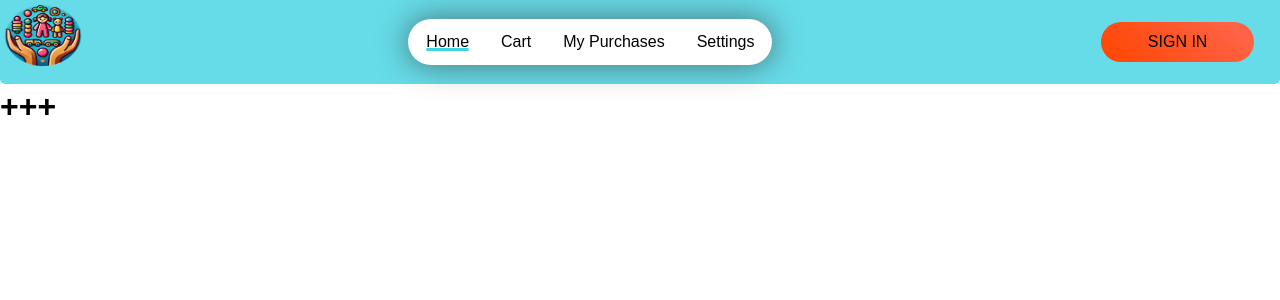
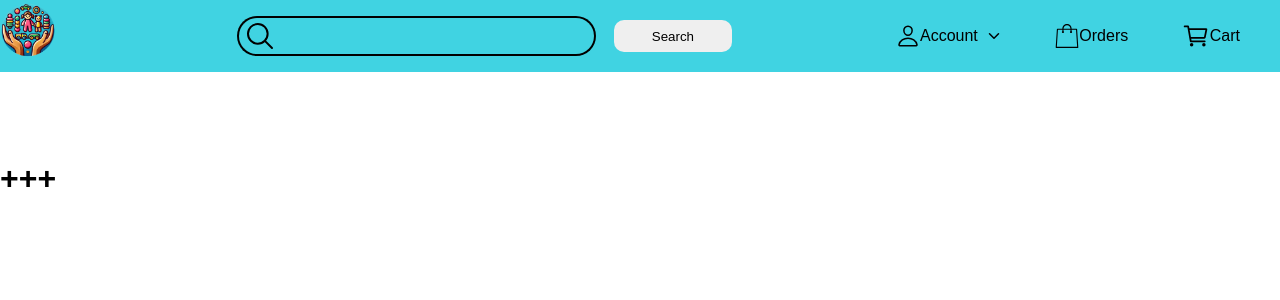
Before and after one commit to Gregory-Kimaru-K/ToyZum, a React (Vite) app in the folder frontend/: page /home in a window 1280 px wide. Shown: the top 300 px of the page. Built offline with nearby package versions, Linux system fonts and the light colour scheme; no server answers.

Commit message:
Navbar part1 done

```diff
--- a/frontend/index.html
+++ b/frontend/index.html
@@ -9,5 +9,7 @@
   <body class="">
     <div id="root"></div>
     <script type="module" src="/src/main.jsx"></script>
+    <script type="module" src="https://unpkg.com/ionicons@7.1.0/dist/ionicons/ionicons.esm.js"></script>
+<script nomodule src="https://unpkg.com/ionicons@7.1.0/dist/ionicons/ionicons.js"></script>
   </body>
 </html>
--- a/frontend/src/components/navbar/Navbar.jsx
+++ b/frontend/src/components/navbar/Navbar.jsx
@@ -1,7 +1,8 @@
 import React, { useEffect, useState } from 'react';
 import Logo from '../../assets/toy7_edit2.png';
 import '../../styles/navbar.css';
-import PersonIcon from '../../assets/person-outline.svg?react';
+import OrdersImage from '../../assets/orders.svg?react';
+
 import { NavLink, Link, useNavigate } from 'react-router-dom';
 
 function Navbar() {
@@ -23,46 +24,27 @@ function Navbar() {
     };
 
     return (
-        <div className="navbar">
-            {isMobile ? (
-                <>
-                    <Link to={'/home'}>
-                        <img src={Logo} alt="Toy_Zum Logo" />
-                    </Link>
-                    {localStorage.getItem('authTokens') ? (
-                        <Link to={'/profile'} className="aprofile">
-                            <PersonIcon className="profile" />
-                        </Link>
-                    ) : (
-                        <button className="authbtn" onClick={handleSignIn}>
-                            Sign in
-                        </button>
-                    )}
-                </>
-            ) : (
-                <>
-                    <NavLink to={'/home'}>
-                        <img src={Logo} alt="Toy_Zum Logo" />
-                    </NavLink>
-                    <div className="mininav">
-                        <NavLink to={'/home'}>Home</NavLink>
-                        <NavLink to={'/cart'}>Cart</NavLink>
-                        <NavLink to={'/purchases'}>My Purchases</NavLink>
-                        <NavLink to={'/settings'}>Settings</NavLink>
-                    </div>
-                    {localStorage.getItem('authTokens') ? (
-                        <Link to={'/profile'} className="aprofile">
-                            <PersonIcon className="profile" />
-                        </Link>
-                    ) : (
-                        <button className="authbtn" onClick={handleSignIn}>
-                            Sign in
-                        </button>
-                    )}
-                </>
-            )}
+        <div className='navbar'>
+            <Link to="/home">
+                <img src={Logo} alt="Logo" />
+            </Link>
+
+            <div className='search'>
+                <div>
+                    <ion-icon name="search-outline" id="search_icon"></ion-icon>
+                    <input type='text' id='input' required />
+                </div>
+                <button onClick={() => alert("hi")}>
+                    Search
+                </button>
+            </div>
+            <div className='account'>
+                <div><ion-icon name="person-outline" id="icon"></ion-icon> Account <ion-icon name="chevron-down-outline" id="chev"></ion-icon></div>
+                <div><OrdersImage className="ordersvg" /> Orders</div>
+                <div><ion-icon name="cart-outline" id="cart"></ion-icon> Cart</div>
+            </div>
         </div>
-    );
+    )
 }
 
 export default Navbar;
--- a/frontend/src/styles/navbar.css
+++ b/frontend/src/styles/navbar.css
@@ -19,147 +19,114 @@
     font-family: sans-serif;
 }
 
-.dark {
-    background: var(--black);
-    color: var(--white);
+.navbar {
+    width: 100%;
+    height: auto;
+    display: flex;
+    justify-content: space-between;
+    align-items: center;
+    background: var(--blue2);
 }
 
-.navbar {
-    position: fixed;
-    top: 0;
-    width: 100%;
-    display: flex;
-    justify-content:space-between;
-    align-items: center;
-    background: color-mix(in srgb, var(--white) 20%, var(--blue2));
-    border-bottom-left-radius: 5px;
-    border-bottom-right-radius: 5px;
-    z-index: 10000;
+.navbar a img{
+    width: 56px;
 }
 
-.dark .navbar {
-    background: var(--black);
-    border-bottom: 2px solid var(--blue2);
-    border-bottom-left-radius: 20px;
-    border-bottom-right-radius: 20px;
+.navbar .search {
+    width: 40%;
+    display: flex;
+    align-items: center;
 }
 
-.navbar img {
+.navbar .search div{
+    width: 100%;
+    height: auto;
+    display: flex;
+    justify-content: center;
+    align-items: center;
+}
+
+.navbar .search input {
+    width: 80%;
+    height: 40px;
+    font-size: 1.2rem;
+    background: transparent;
+    border: 2px solid var(--black);
+    border-left: none;
+    border-radius: 20px;
+    border-bottom-left-radius: 0;
+    border-top-left-radius: 0;
+    transition: 1s;
+}
+
+.navbar .search input:focus,
+.navbar .search input:valid {
+    outline: none;
+}
+
+.navbar .search input:focus,
+.navbar .search input:valid {
+    transform: scale(1.04);
+}
+
+#search_icon {
     position: relative;
-    left: 4%;
-    width: 80px;
-    height: 80px;
+    left: 0;
+    padding: 2px 5px;
+    width: 32px;
+    height: 32px;
+    border: 2px solid var(--black);
+    border-right: none;
+    border-radius: 20px;
+    border-bottom-right-radius: 0;
+    border-top-right-radius: 0;
+    transition: 1s;
+}
+
+.navbar .search div:has(input:focus) #search_icon,
+.navbar .search div:has(input:valid) #search_icon {
+    transform: scale(1.04);
+    left: -6px;
+}
+
+.navbar .search button {
+    width: 30%;
+    height: 32px;
+    border: none;
+    border-radius: 10px;
+    cursor: pointer;
+    transition: .5s;
+}
+
+.navbar .search button:hover {
+    transform: scale(1.1);
+}
+
+.navbar .account {
+    padding-right: 40px;
+    width: 30%;
+    display: flex;
+    justify-content: space-between;
+}
+
+.navbar .account div {
+    display: flex;
+    align-items: center;
     cursor: pointer;
 }
 
-.navbar .mininav {
-    height: 100%;
-    padding: 12px 16px;
-    display: flex;
-    gap: 2rem;
-    background: var(--white);
-    border-radius: 40px;
-    border: 2px solid rgba(255, 255, 255, 0.1);
-    box-shadow: 0px 0px 30px 1px rgba(50, 50, 50, 0.6);
-    -webkit-box-shadow: 0px 0px 30px 1px rgba(50, 50, 50, 0.6);
-    -moz-box-shadow: 0px 0px 30px 1px rgba(50, 50, 50, 0.6);
-    font-size: 1rem;
+#chev {
+    padding-left: 8px;
+
 }
 
-.navbar .mininav a {
-    position: relative;
-    text-decoration: none;
-    color: var(--black);
-    cursor: pointer;
+#cart {
+    width: 28px;
+    height: 28px;
 }
 
-.navbar .mininav a::before {
-    content: '';
-    position: absolute;
-    bottom: 0;
-    right: 0;
-    height: 3px;
-    width: 0;
-    background: var(--blue2);
-    border-radius: 5px;
-    transition: 0.5s;
+.navbar .account .ordersvg,
+#icon {
+    width: 24px;
+    height: 24px;
 }
-
-.navbar .mininav a.active::before {
-    width: 100%;
-}
-
-.dark .navbar .mininav {
-    background: rgba(20, 20, 20);
-    box-shadow: 0px 0px 30px 1px rgba(125, 125, 125, 0.6);
-    -webkit-box-shadow: 0px 0px 30px 1px rgba(125, 125, 125, 0.6);
-    -moz-box-shadow: 0px 0px 30px 1px rgba(125, 125, 125, 0.6);
-}
-
-.dark .navbar .mininav a {
-    color: var(--white);
-}
-
-.navbar .profile {
-    position: relative;
-    stroke: none;
-    width: 56px;
-    height: 56px;
-    margin-right: 2%;
-    fill: var(--white);
-    background: var(--blue2);
-    border-radius: 50%;
-    padding: 8px;
-    cursor: pointer;
-    box-shadow: 0px 0px 30px 1px rgba(50, 50, 50, 0.6);
-    -webkit-box-shadow: 0px 0px 30px 1px rgba(50, 50, 50, 0.6);
-    -moz-box-shadow: 0px 0px 30px 1px rgba(50, 50, 50, 0.6);
-}
-
-.navbar .aprofile {
-    margin-right: 2%;
-}
-
-.dark .navbar .profile {
-    background: var(--white);
-    fill: var(--black);
-}
-
-.navbar .authbtn {
-    width: 12%;
-    height: 40px;
-    font-size: 1rem;
-    text-transform: uppercase;
-    margin-right: 2%;
-    background: linear-gradient(45deg, var(--orange) ,var(--tomato) ,var(--crimson));
-    border: none;
-    border-radius: 20px;
-    cursor: pointer;
-    background-size: 200%;
-    background-position: 0 0;
-    transition: background-position 1s ease, transform .5s ease;
-}
-
-.navbar .authbtn:hover {
-    background-position: 100% 0;
-    transform: scale(1.1);
-}
-
-@media screen and (max-width: 600px) {
-    .navbar img {
-        width: 56px;
-        height: 56px;
-    }
-    .navbar .profile {
-        width: 48px;
-        height: 48px;
-    }
-    .navbar .authbtn {
-        width: 32%;
-    }
-
-    .navbar .authbtn:active {
-        background-position: 100% 0;
-        transform: scale(1.1);
-    }
-}
```
Also changed, not shown: frontend/src/assets/orders.svg (added).
